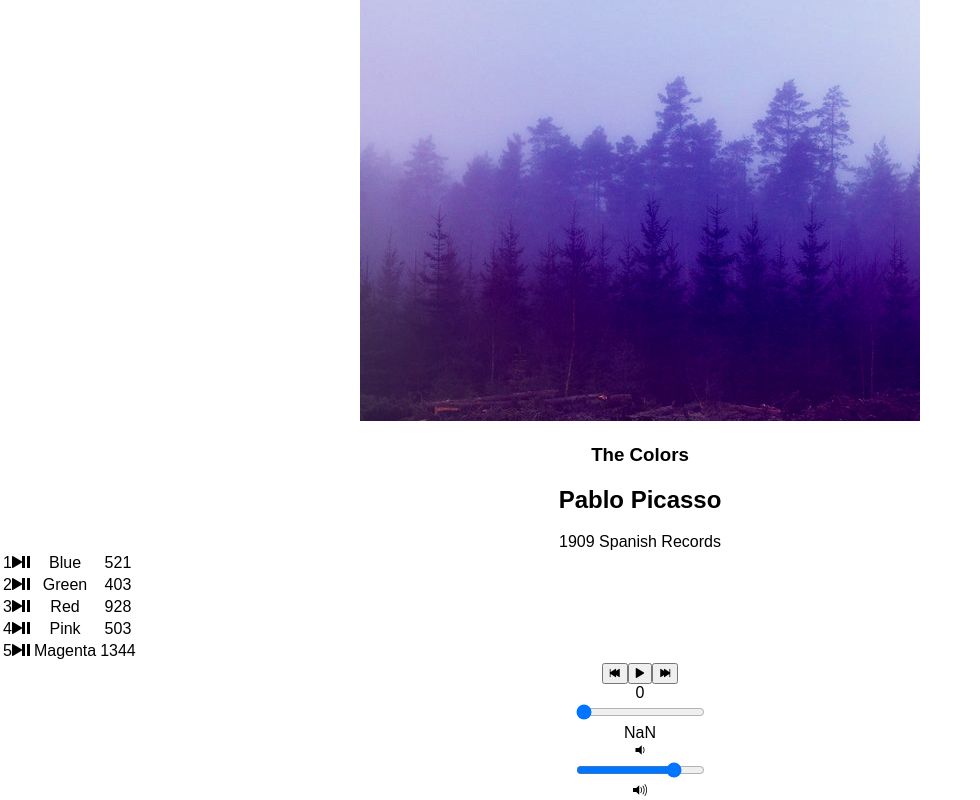
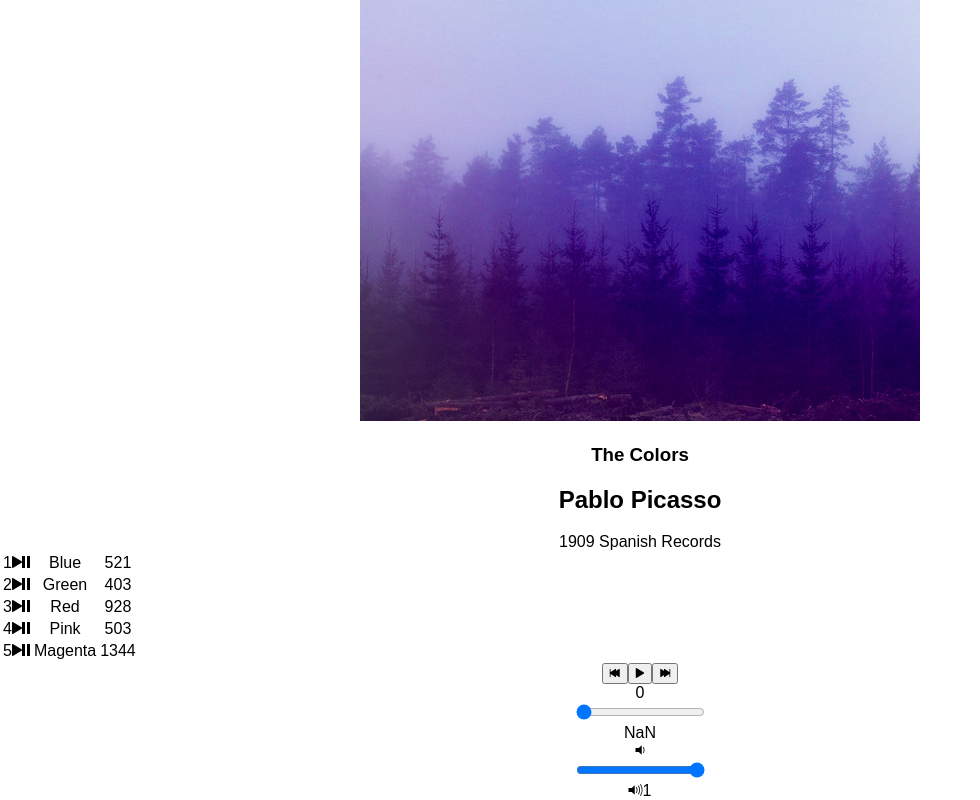
Before and after one commit to davidjprobst/bloc-jams-react, a React (Create React App) app: page /album/the-colors in a window 1280 px wide. Shown: the part 237-1037 px from the top of the page, without its empty margins (0-980 px from the left). Built offline with nearby package versions, Linux system fonts and the light colour scheme.

Commit message:
add volume bar functionality

```diff
--- a/src/components/Album.js
+++ b/src/components/Album.js
@@ -13,6 +13,7 @@
     this.state = {
       album: album,
       currentSong: album.songs[0],
+      currentVolume: 1,
       currentTime: 0,
       duration: album.songs[0].duration,
       isPlaying: false
@@ -29,16 +30,21 @@
       },
       durationchange: e => {
         this.setState({ duration: this.audioElement.duration });
+      },
+      volumechange: e => {
+        this.setState({ currentVolume: this.audioElement.volume });
       }
     };
     this.audioElement.addEventListener('timeupdate', this.eventListeners.timeupdate);
     this.audioElement.addEventListener('durationchange', this.eventListeners.durationchange);
+    this.audioElement.addEventListener('volumechange', this.eventListeners.volumechange);
   }
 
   componentWillUnmount() {
     this.audioElement.src = null;
     this.audioElement.removeEventListener('timeupdate', this.eventListeners.timeupdate);
     this.audioElement.removeEventListener('durationchange', this.eventListeners.durationchange);
+    this.audioElement.removeEventListener('volumechange', this.eventListeners.volumechange);
   }
 
   play() {
@@ -88,6 +94,12 @@
     this.setState({ currentTime: newTime });
   }
 
+  handleVolumeChange(e) {
+    const newVolume = e.target.value;
+    this.audioElement.volume = newVolume;
+    this.setState({ currentVolume: newVolume });
+  }
+
   render() {
     return (
       <section className="album">
@@ -124,12 +136,14 @@
         <PlayerBar
           isPlaying={this.state.isPlaying}
           currentSong={this.state.currentSong}
+          currentVolume={this.state.currentVolume}
           currentTime={this.audioElement.currentTime}
           duration={this.audioElement.duration}
           handleSongClick = {() => this.handleSongClick(this.state.currentSong)}
           handlePrevClick = {() => this.handlePrevClick()}
           handleNextClick = {() => this.handleNextClick()}
           handleTimeChange = {(e) => this.handleTimeChange(e)}
+          handleVolumeChange = {(e) => this.handleVolumeChange(e)}
           />
       </section>
     );
--- a/src/components/PlayerBar.js
+++ b/src/components/PlayerBar.js
@@ -29,8 +29,16 @@
           </section>
           <section id="volume-control">
             <div className="icon ion-volume-low"></div>
-            <input type="range" className="seek-bar" value="80" />
-            <div className="icon ion-volume-high"></div>
+            <input
+              type="range"
+              className="volume-bar"
+              volume={this.props.currentVolume}
+              max="1.0"
+              min="0.0"
+              step="0.01"
+              onChange={this.props.handleVolumeChange}
+            />
+          <div className="icon ion-volume-high">{this.props.currentVolume}</div>
           </section>
         </section>
       </section>
```
